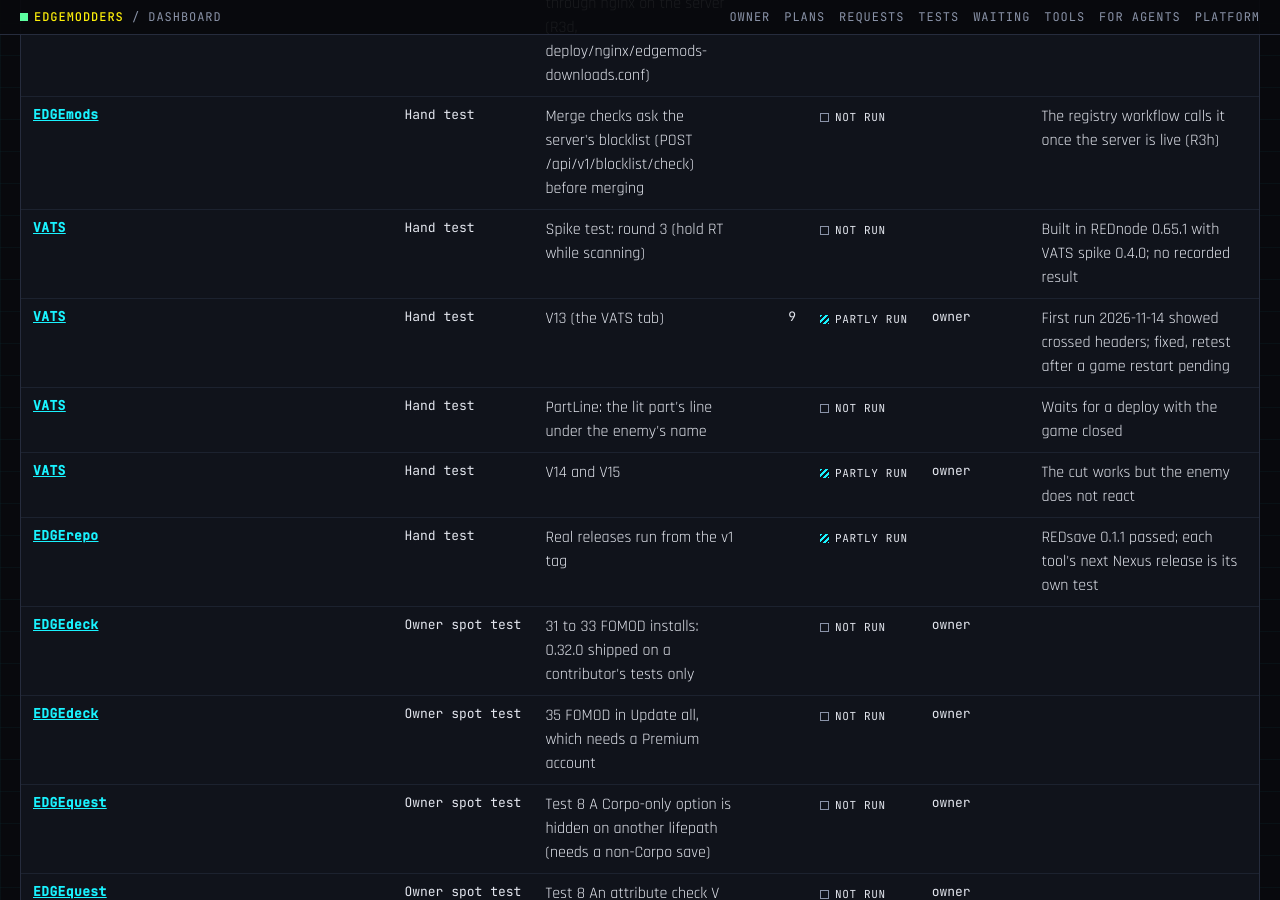
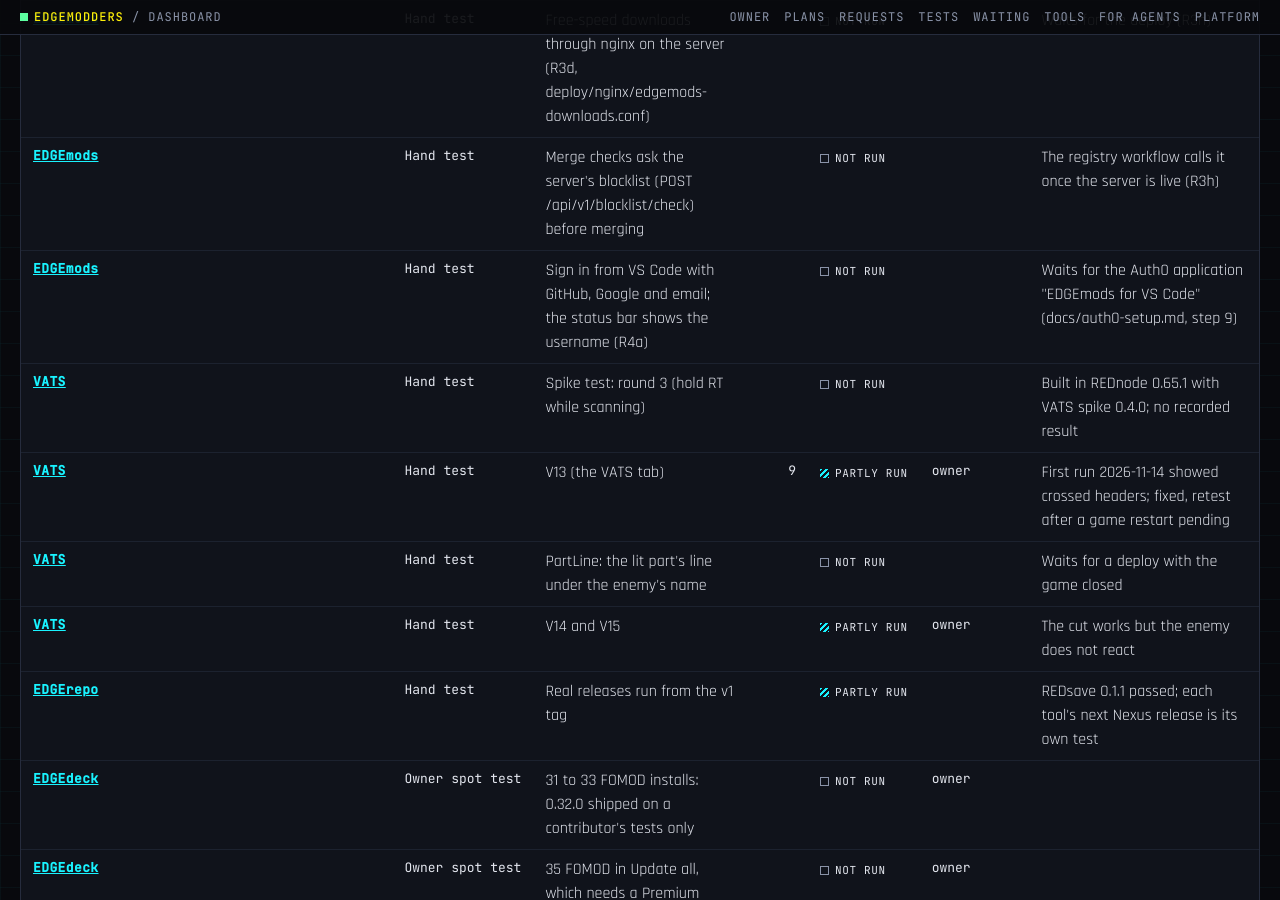
Before and after one commit to Edgemodders/EDGEweb, a Jekyll site: the page docs/dashboard.html, which Jekyll copies as it is, in a window 1280 px wide and 900 px high, scrolled down 14249 px. Built offline with Jekyll 4.4.1, drawn with Linux system fonts in a browser that asks for light colours; some of the changed text lies outside the part shown.

Commit message:
Dashboard: EDGEmods R4a built (the extension signs in), R4 in slices
Co-Authored-By: Claude Opus 5.5 <noreply@anthropic.com>

```diff
--- a/docs/assets/dashboard/status.js
+++ b/docs/assets/dashboard/status.js
@@ -3634,8 +3634,23 @@ window.EDGE_STATUS = {
       "status": "planned"
      },
      {
-      "id": "R4",
-      "title": "Browse and install (extension)",
+      "id": "R4a",
+      "title": "Extension foundations and sign-in",
+      "status": "built, tests pending"
+     },
+     {
+      "id": "R4b",
+      "title": "Browse in VS Code",
+      "status": "planned"
+     },
+     {
+      "id": "R4c",
+      "title": "Install through EDGEdeck",
+      "status": "planned"
+     },
+     {
+      "id": "R4d",
+      "title": "MCP server",
       "status": "planned"
      },
      {
@@ -3700,6 +3715,13 @@ window.EDGE_STATUS = {
      "status": "not run",
      "ranBy": null,
      "note": "The registry workflow calls it once the server is live (R3h)"
+    },
+    {
+     "name": "Sign in from VS Code with GitHub, Google and email; the status bar shows the username (R4a)",
+     "steps": null,
+     "status": "not run",
+     "ranBy": null,
+     "note": "Waits for the Auth0 application \"EDGEmods for VS Code\" (docs/auth0-setup.md, step 9)"
     }
    ],
    "ownerSpotTests": [],
@@ -3711,16 +3733,22 @@ window.EDGE_STATUS = {
     },
     {
      "who": "EDGEdeck",
-     "what": "edgemods: links, installMods all or nothing, edgemodsMods() (part 1 can land first; parts 2 and 3 for R4)",
+     "what": "installMods all or nothing and edgemodsMods() (parts 2 and 3, for R4c); part 1, edgemods: links, released in 0.33.0",
      "ref": "EDGEdeck#16"
     },
     {
      "who": "owner",
      "what": "Agree the REDcode request (the Publish button)",
      "ref": "CLAUDE.md"
+    },
+    {
+     "who": "owner",
+     "what": "Make the Auth0 application \"EDGEmods for VS Code\" and add EDGEMODS_AUTH0_EXTENSION_CLIENT_ID to .env (Auth0 setup, step 9)",
+     "ref": "docs/auth0-setup.md"
     }
    ],
    "ownerActions": [
+    "Make the Auth0 application for VS Code (docs/auth0-setup.md, step 9), then hand-test signing in from VS Code",
     "Review and agree design draft 0.2 and the edgemods.json format",
     "Decide the subscription price and the free download speed",
     "Get a legal reading on non-commercial mod licences before launch"
@@ -3729,7 +3757,7 @@ window.EDGE_STATUS = {
     "No release and no live site yet; the design is still a proposal",
     "Auth0 marks a GitHub sign-in's email unverified, so admin sign-in works through Google or email for now"
    ],
-   "checkedBy": "EDGEmods session, 2026-11-21"
+   "checkedBy": "EDGEmods session, 2026-11-22"
   },
   {
    "name": "EDGEguide",
--- a/docs/dashboard.html
+++ b/docs/dashboard.html
@@ -203,7 +203,7 @@ pre.how { background: #05060a; border: 1px solid var(--line); padding: 12px 14px
 </div>
 <div id="tip" role="tooltip"></div>
 
-<script src="assets/dashboard/status.js?v=184"></script>
+<script src="assets/dashboard/status.js?v=185"></script>
 <script>
 (function () {
   var S = window.EDGE_STATUS;
```
